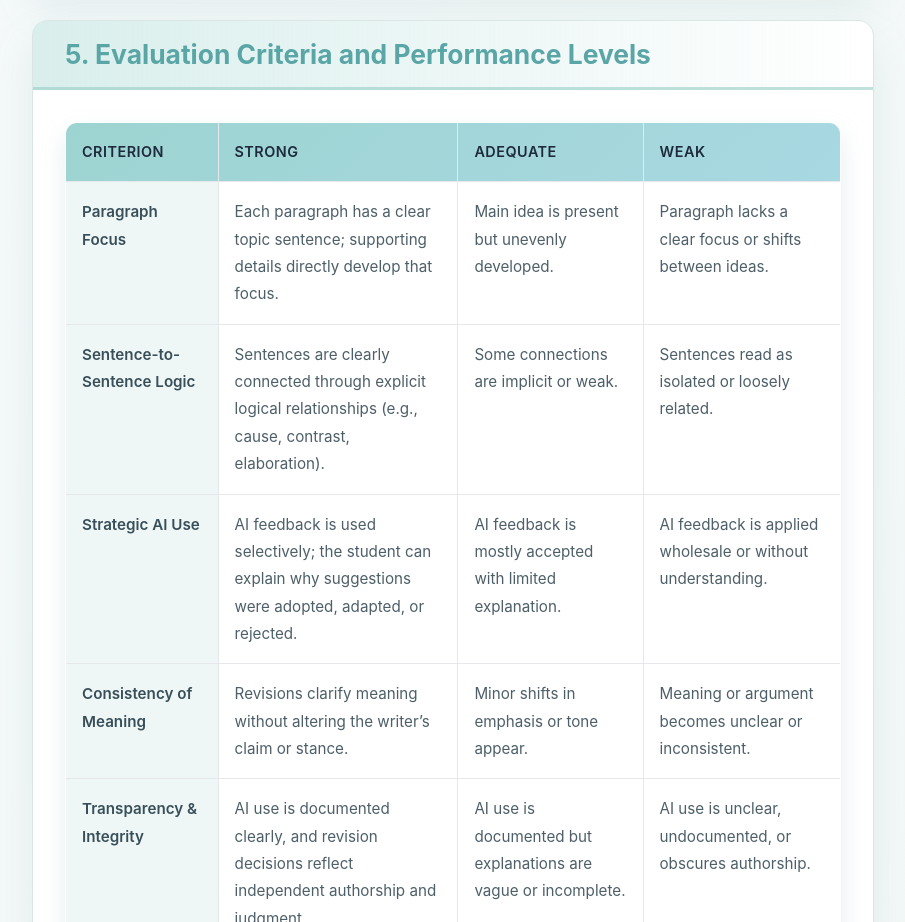
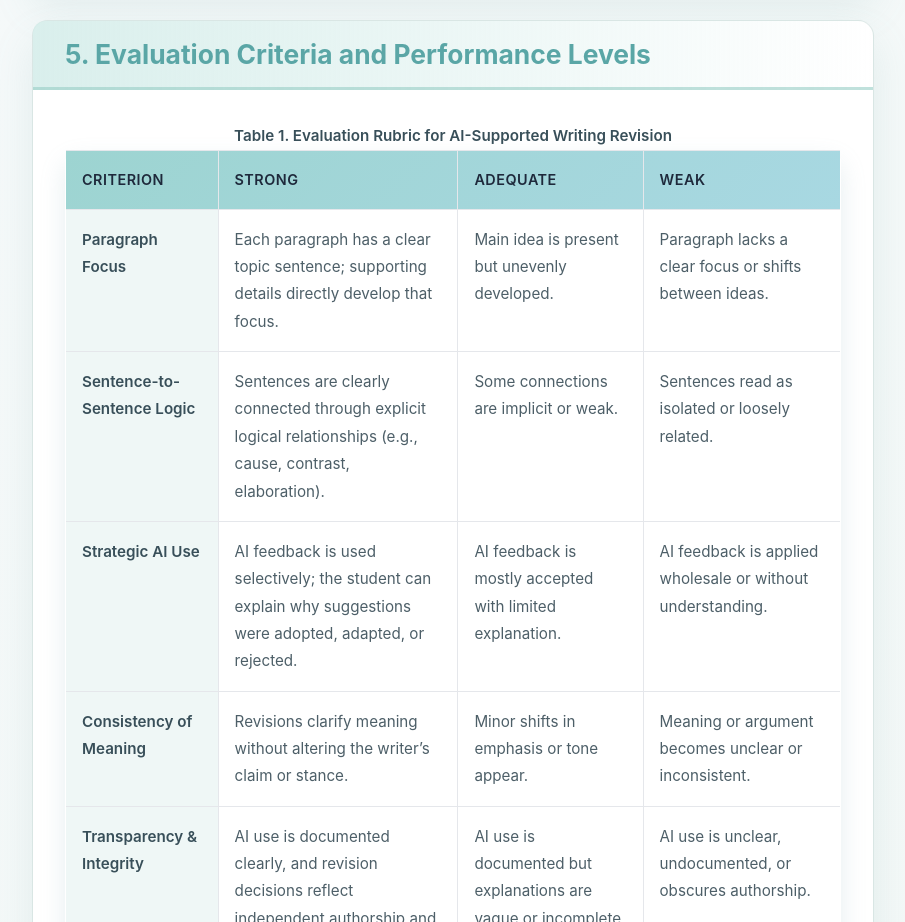
Before and after one commit to lanxinr/lanxinr.github.io, a plain HTML site: page cases/AI-Supported-Revision/index.html in a window 1280 px wide. Shown: the part 4180-5102 px from the top of the page, without its empty margins (318-1223 px from the left). Drawn offline with Linux system fonts and the light colour scheme.

Commit message:
table caption

```diff
--- a/cases/AI-Supported-Revision/index.html
+++ b/cases/AI-Supported-Revision/index.html
@@ -795,6 +795,7 @@
           <h2 id="section-5">5. Evaluation Criteria and Performance Levels</h2>
 
           <table>
+            <caption><strong>Table 1. Evaluation Rubric for AI-Supported Writing Revision</strong></caption>
             <thead>
               <tr>
                 <th>Criterion</th>
```
